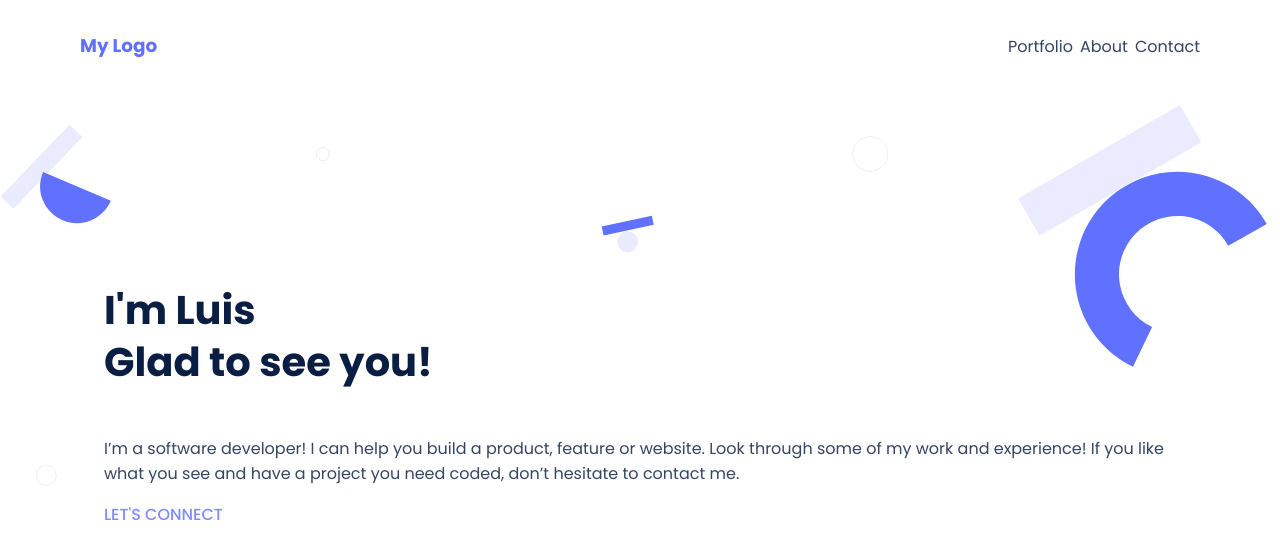
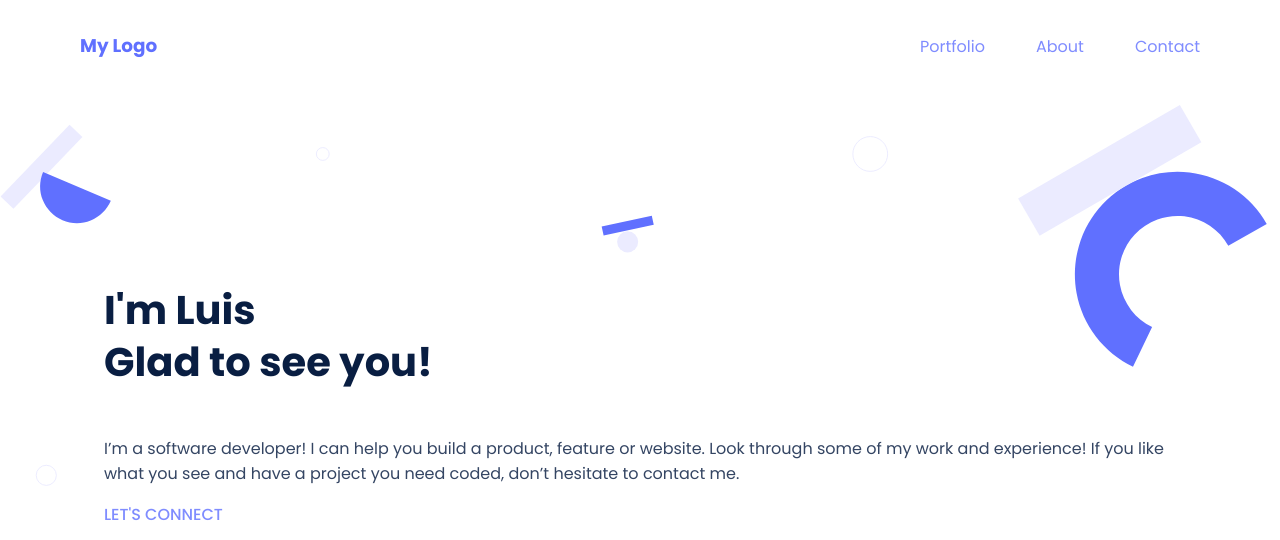
Before and after one commit to lu-jim/mobile-portfolio, a website: page index.html in a window 1280 px wide. Shown: the top 540 px of the page. Drawn offline with Linux system fonts and the light colour scheme.

Commit message:
Address PR issues - min-width and menu improvements

```diff
--- a/index.html
+++ b/index.html
@@ -19,9 +19,9 @@
         <a href="#" class="logo">My Logo</a>
         <nav class="hamburger-menu"><a href="#">☰</a></nav>
         <ul class="menu">
-          <li class="menu-item">Portfolio</li>
-          <li class="menu-item">About</li>
-          <li class="menu-item">Contact</li>
+          <li class="menu-item"><a href="#">Portfolio</a></li>
+          <li class="menu-item"><a href="#">About</a></li>
+          <li class="menu-item"><a href="#">Contact</a></li>
         </ul>
       </nav>
     </header>
--- a/styles.css
+++ b/styles.css
@@ -365,7 +365,7 @@ textarea {
 
 /* Desktop */
 
-@media all and (min-width: 60em) {
+@media all and (min-width: 65em) {
   .hamburger-menu {
     display: none;
   }
@@ -376,7 +376,7 @@ textarea {
 
   .menu {
     display: flex;
-    width: 15vw;
+    width: 25%;
     justify-content: space-between;
   }
 
```
